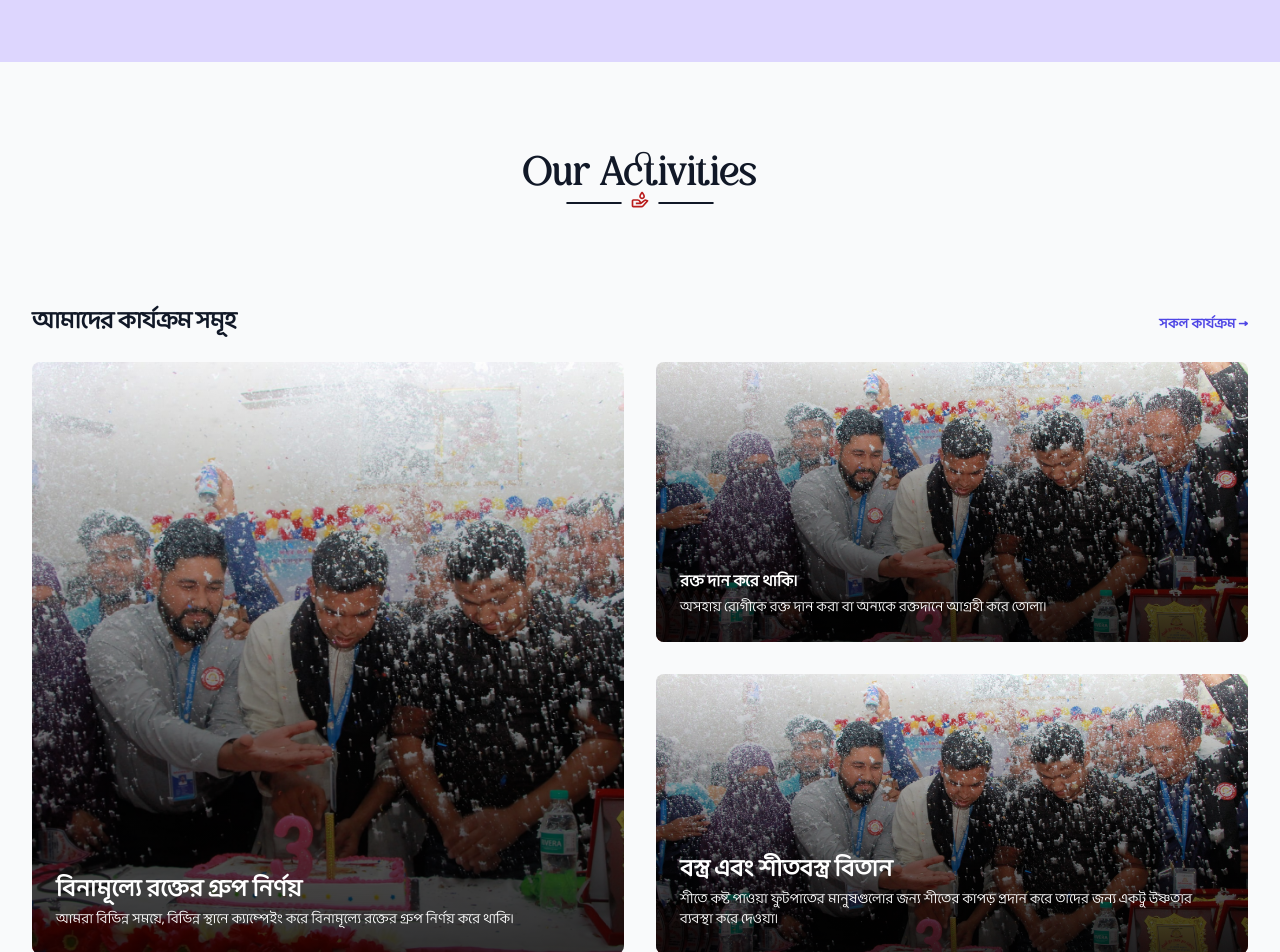
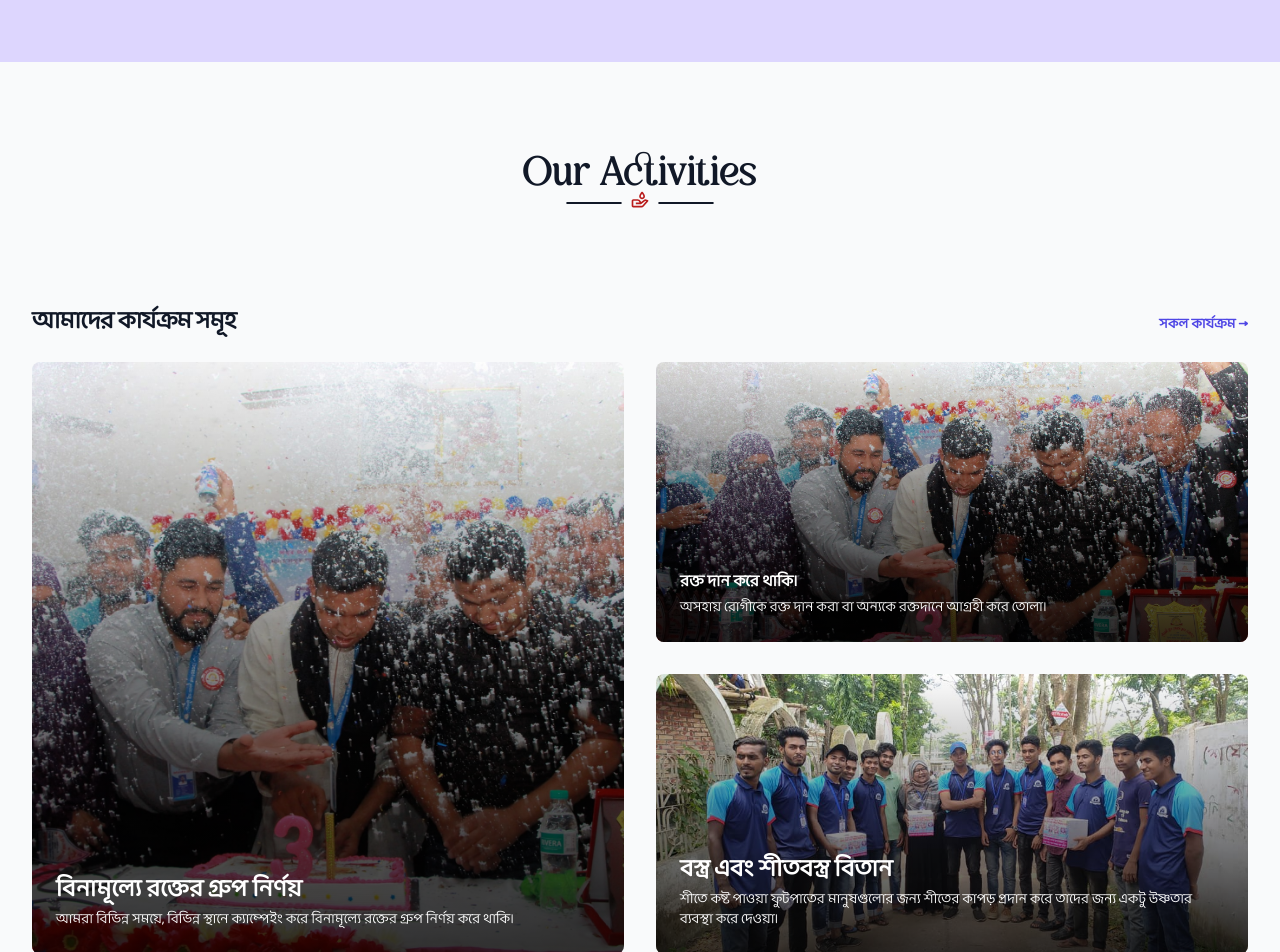
Before and after one commit to AariyanApu/gbdc, a Next.js app in the folder client/: page / in a window 1280 px wide. Shown: the part 1100-2052 px from the top of the page. Built offline with nearby package versions, Linux system fonts and the light colour scheme.

Commit message:
fix animation bug

```diff
--- a/client/src/sections/Work.jsx
+++ b/client/src/sections/Work.jsx
@@ -4,6 +4,8 @@ import { motion } from 'framer-motion';
 import Image from 'next/image';
 
 import banner from '@/assets/banner.jpg';
+import banner1 from '@/assets/banner1.jpg';
+import banner2 from '@/assets/banner2.jpg';
 import { TypingText, TypingTitle } from '@/components/CustomTexts';
 import SectionHeading from '@/components/SectionHeading';
 import { fadeIn, staggerContainer } from '@/utils/motion';
@@ -17,7 +19,7 @@ export default function Work() {
       viewport={{ once: false, amount: 0.25 }}
       className="bg-gray-50 pt-20"
     >
-      <TypingTitle title="Our Activities" />
+      <TypingTitle title={['Our', ' Acti', 'vit', 'ies']} />
       <SectionHeading />
       <div className="mx-auto max-w-7xl py-16 px-4 sm:py-24 sm:px-6 lg:px-8">
         <div className="sm:flex sm:items-baseline sm:justify-between">
@@ -26,7 +28,7 @@ export default function Work() {
             textStyles="text-2xl font-bold tracking-tight"
           />
           <motion.a
-            variants={fadeIn('left', 'tween', 2, 0.7)}
+            variants={fadeIn('left', 'tween', 1.1, 0.6)}
             href="#"
             className="hidden text-sm font-semibold text-indigo-600 hover:text-indigo-500 sm:block"
           >
@@ -37,7 +39,7 @@ export default function Work() {
 
         <div className="mt-6 grid grid-cols-1 gap-y-6 sm:grid-cols-2 sm:grid-rows-2 sm:gap-x-6 lg:gap-8">
           <motion.div
-            variants={fadeIn('right', 'tween', 1.1, 0.7)}
+            variants={fadeIn('right', 'tween', 0.8, 0.7)}
             className="group aspect-w-2 aspect-h-1 overflow-hidden rounded-lg sm:aspect-h-1 sm:aspect-w-1 sm:row-span-2"
           >
             <Image
@@ -68,11 +70,11 @@ export default function Work() {
           </motion.div>
 
           <motion.div
-            variants={fadeIn('left', 'tween', 1.8, 0.7)}
+            variants={fadeIn('left', 'tween', 1.1, 0.6)}
             className="group aspect-w-2 aspect-h-1 overflow-hidden rounded-lg sm:aspect-none sm:relative sm:h-full"
           >
             <Image
-              src={banner}
+              src={banner1}
               height={800}
               width={800}
               alt="Wooden shelf with gray and olive drab green baseball caps, next to wooden clothes hanger with sweaters."
@@ -98,11 +100,11 @@ export default function Work() {
           </motion.div>
 
           <motion.div
-            variants={fadeIn('left', 'tween', 2.2, 0.7)}
+            variants={fadeIn('left', 'tween', 1.5, 0.7)}
             className="group aspect-w-2 aspect-h-1 overflow-hidden rounded-lg sm:aspect-none sm:relative sm:h-full"
           >
             <Image
-              src={banner}
+              src={banner2}
               height={800}
               width={800}
               alt="Walnut desk organizer set with white modular trays, next to porcelain mug on wooden desk."
```
